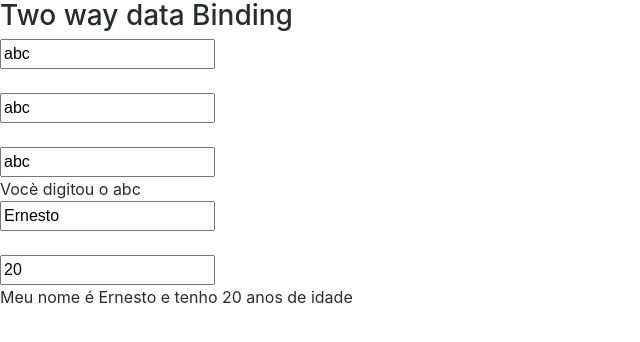
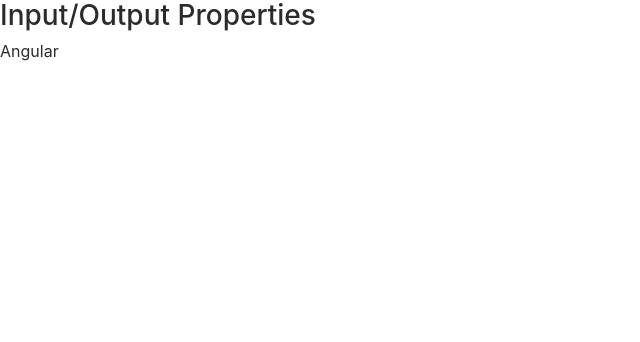
Before and after one commit to ernestopmaria/Angular_TrainingByLoiane, an Angular app in the folder databinding/: page / in a window 1280 px wide. Shown: the top 342 px of the page, without its empty margins (0-640 px from the left). Built offline with nearby package versions, Linux system fonts and the light colour scheme.

Commit message:
input properties

```diff
--- a/databinding/src/app/app.module.ts
+++ b/databinding/src/app/app.module.ts
@@ -5,11 +5,13 @@
 import { AppComponent } from './app.component';
 import { DatabindingComponent } from './databinding/databinding.component';
 import { MeuFormModule } from './meu-form/meu-form.module';
+import { InputpropertyComponent } from './inputproperty/inputproperty.component';
 
 @NgModule({
   declarations: [
     AppComponent,
-    DatabindingComponent
+    DatabindingComponent,
+    InputpropertyComponent
   ],
   imports: [
     BrowserModule,
--- a/databinding/src/app/databinding/databinding.component.html
+++ b/databinding/src/app/databinding/databinding.component.html
@@ -34,4 +34,12 @@
 -->
 
 
-<app-meu-form></app-meu-form>
+<!--<app-meu-form></app-meu-form>-->
+
+<section class ="input-output-properties">
+    <article>
+        <h3>Input/Output Properties</h3>
+
+        <app-curso [nome] = "nomeDoCurso"></app-curso>
+    </article>
+</section>
--- a/databinding/src/app/databinding/databinding.component.ts
+++ b/databinding/src/app/databinding/databinding.component.ts
@@ -16,6 +16,8 @@
     nome:'Ernesto',
     idade :20
   }
+
+  nomeDoCurso:string='Angular';
 
 
   Increment(){
--- /dev/null
+++ b/databinding/src/app/inputproperty/inputproperty.component.html
@@ -0,0 +1 @@
+<p>{{nomeDoCurso}}</p>
--- /dev/null
+++ b/databinding/src/app/inputproperty/inputproperty.component.ts
@@ -0,0 +1,17 @@
+import { Component, Input, OnInit } from '@angular/core';
+
+@Component({
+  selector: 'app-curso',
+  templateUrl: './inputproperty.component.html',
+
+})
+export class InputpropertyComponent implements OnInit {
+
+@Input('nome')
+  nomeDoCurso:string=''
+  constructor() { }
+
+  ngOnInit(): void {
+  }
+
+}
```
Also changed, not shown: databinding/src/app/inputproperty/inputproperty.component.css (added), 1 other file (tests, documents, lock files or other folders).
